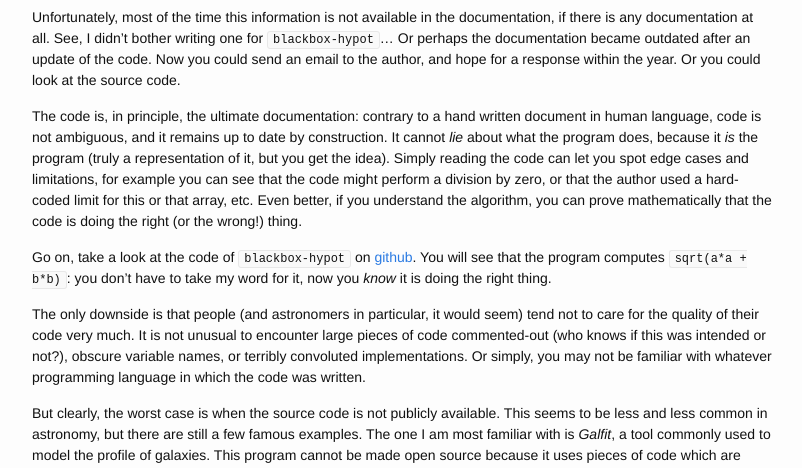
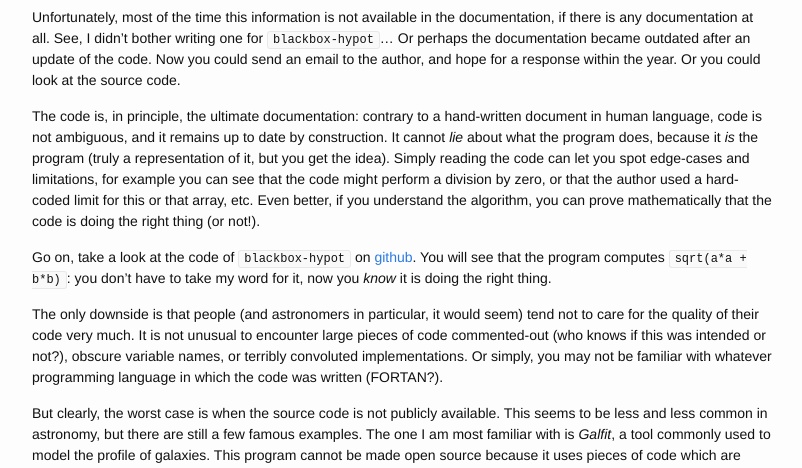
Before and after one commit to cschreib/cschreib.github.io, a Jekyll site: the page built from _posts/2017-06-12-trusting-the-black-box.markdown, in a window 1280 px wide and 900 px high, scrolled down 1097 px. Shown: the part 152-620 px from the top of the window, without its empty margins (238-1040 px from the left). Built offline with Jekyll 4.4.1, drawn with Linux system fonts in a browser that asks for light colours; some of the changed text lies outside the part shown.

Commit message:
Fixed typo

````diff
--- a/_posts/2017-06-12-trusting-the-black-box.markdown
+++ b/_posts/2017-06-12-trusting-the-black-box.markdown
@@ -32,11 +32,11 @@
 
 Unfortunately, most of the time this information is not available in the documentation, if there is any documentation at all. See, I didn't bother writing one for ```blackbox-hypot```... Or perhaps the documentation became outdated after an update of the code. Now you could send an email to the author, and hope for a response within the year. Or you could look at the source code.
 
-The code is, in principle, the ultimate documentation: contrary to a hand written document in human language, code is not ambiguous, and it remains up to date by construction. It cannot _lie_ about what the program does, because it _is_ the program (truly a representation of it, but you get the idea). Simply reading the code can let you spot edge cases and limitations, for example you can see that the code might perform a division by zero, or that the author used a hard-coded limit for this or that array, etc. Even better, if you understand the algorithm, you can prove mathematically that the code is doing the right (or the wrong!) thing.
+The code is, in principle, the ultimate documentation: contrary to a hand-written document in human language, code is not ambiguous, and it remains up to date by construction. It cannot _lie_ about what the program does, because it _is_ the program (truly a representation of it, but you get the idea). Simply reading the code can let you spot edge-cases and limitations, for example you can see that the code might perform a division by zero, or that the author used a hard-coded limit for this or that array, etc. Even better, if you understand the algorithm, you can prove mathematically that the code is doing the right thing (or not!).
 
 Go on, take a look at the code of ```blackbox-hypot``` on [github](https://github.com/cschreib/cschreib.github.io/tree/master/codes/blackbox-hypot/blackbox-hypot.cpp). You will see that the program computes ```sqrt(a*a + b*b)```: you don't have to take my word for it, now you _know_ it is doing the right thing.
 
-The only downside is that people (and astronomers in particular, it would seem) tend not to care for the quality of their code very much. It is not unusual to encounter large pieces of code commented-out (who knows if this was intended or not?), obscure variable names, or terribly convoluted implementations. Or simply, you may not be familiar with whatever programming language in which the code was written.
+The only downside is that people (and astronomers in particular, it would seem) tend not to care for the quality of their code very much. It is not unusual to encounter large pieces of code commented-out (who knows if this was intended or not?), obscure variable names, or terribly convoluted implementations. Or simply, you may not be familiar with whatever programming language in which the code was written (FORTAN?).
 
 But clearly, the worst case is when the source code is not publicly available. This seems to be less and less common in astronomy, but there are still a few famous examples. The one I am most familiar with is _Galfit_, a tool commonly used to model the profile of galaxies. This program cannot be made open source because it uses pieces of code which are copyrighted (likely coming from Numerical Recipes, a famous book containing numerous algorithms for scientific analysis). How bad such copyrights are for science could be a topic for a another blog post. Fortunately, in the last decade a number of great on-line platforms were created for hosting and managing open source softwares, such as [github](https://github.com/) which is entirely free. Unless you are doomed by these copyright issues (which is something you should avoid at all cost from the beginning), there is little excuse not to use these services, and I strongly recommend you do.
 
````
Also changed, not shown: other parts of _posts/2017-06-12-trusting-the-black-box.markdown (+2 -2 lines).
